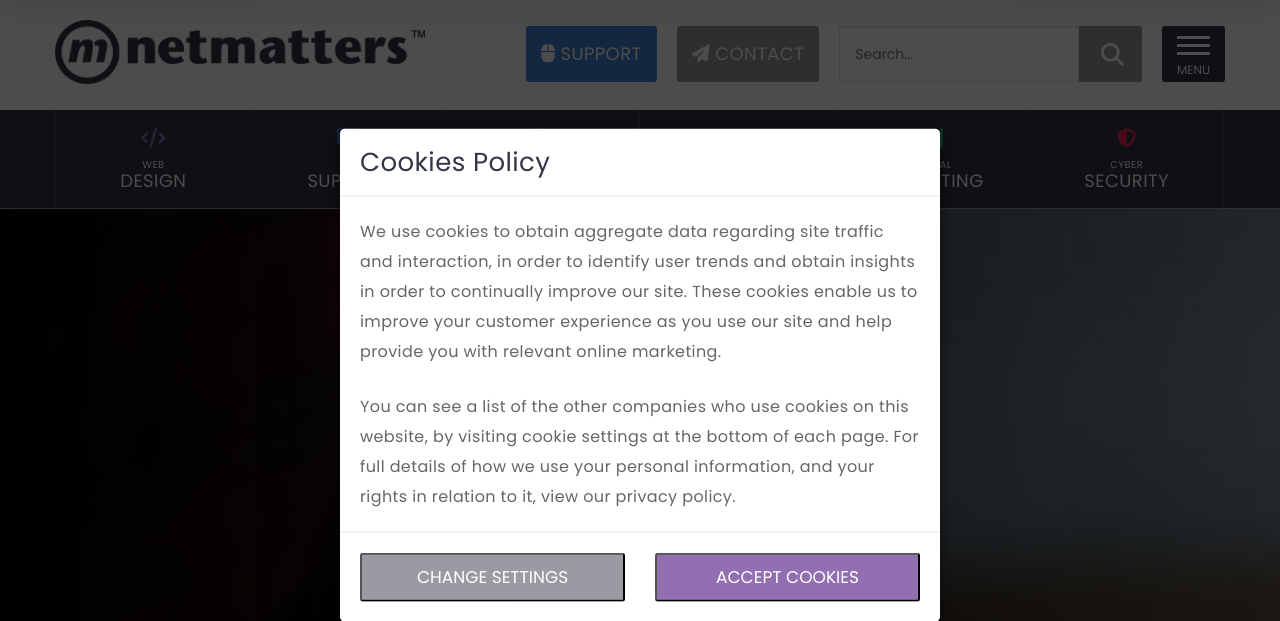
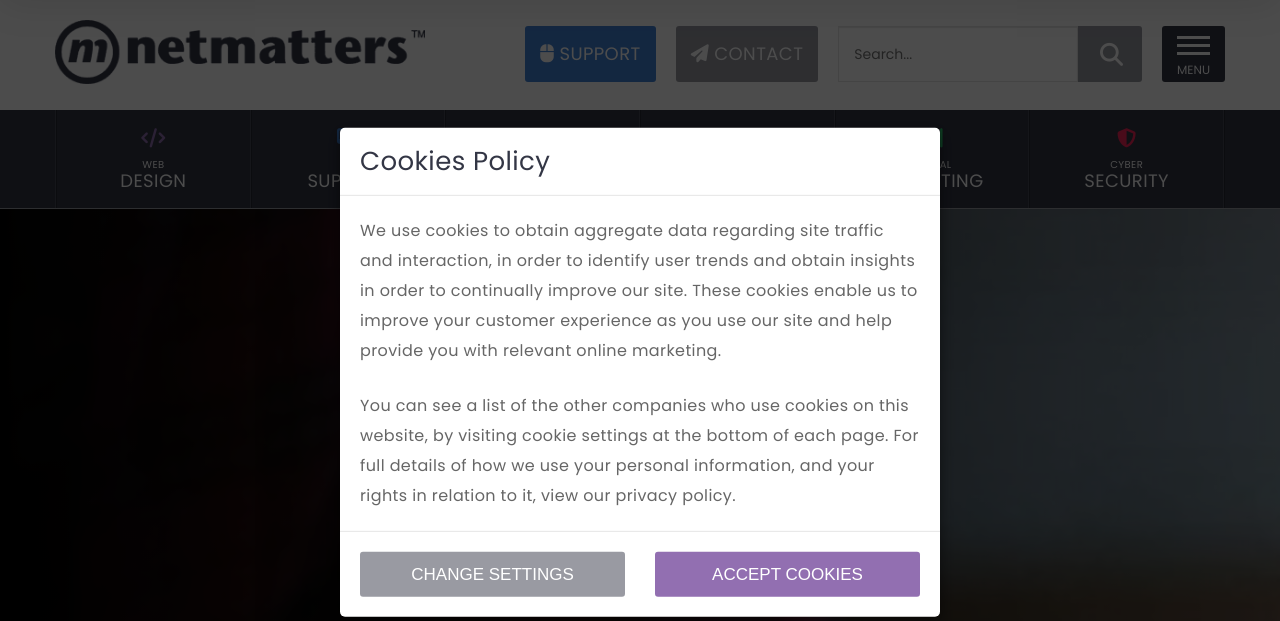
Before and after one commit to tahinia/HTML-CSS-Reflection, a PHP site: page / in a window 1280 px wide. Shown: the top 621 px of the page. Run offline with PHP 8.4, Linux system fonts and the light colour scheme; some libraries are stand-ins or nearby versions.

Commit message:
Fixes to button, id, and shadow height

```diff
--- a/index.html
+++ b/index.html
@@ -18,7 +18,7 @@
     href="https://cdnjs.cloudflare.com/ajax/libs/OwlCarousel2/2.3.4/assets/owl.theme.default.min.css"
     integrity="sha512-sMXtMNL1zRzolHYKEujM2AqCLUR9F2C4/05cdbxjjLSRvMQIciEPCQZo++nk7go3BtSuK9kfa/s+a4f4i5pLkw=="
     crossorigin="anonymous" referrerpolicy="no-referrer" />
-  <link rel="stylesheet" href="css/normalize.css">
+  <link rel="stylesheet" href="scss/normalize.css">
   <link rel="stylesheet" href="scss/hamburgers.css">
   <link rel="stylesheet" href="scss/style.css">
 
@@ -804,7 +804,7 @@
     <div id="sticky">
       <div id="overlay2"></div>
       <header>
-        <div id="container-header" class="margin-width">
+        <div id="container-header2" class="margin-width">
           <div class="top-header">
             <div class="logo-container">
               <a href="#">
@@ -826,9 +826,9 @@
               </div>
               <div class="searchbar">
                 <form method="GET" action="#" class="main-search-form">
-                  <input type="text" class="main-search-box" placeholder="Search..." id="input-search"
+                  <input type="text" class="main-search-box" placeholder="Search..." id="input-search2"
                     name="site-search">
-                  <button type="submit" id="submit-search">
+                  <button type="submit" id="submit-search2">
                     <i class="fas fa-search" aria-hidden="true"></i>
                   </button>
                 </form>
--- a/scss/_base.scss
+++ b/scss/_base.scss
@@ -92,7 +92,7 @@ a{
     color: #666;
     margin: auto;
     transform: translateY(0);
-    @include mq('md') {
+    @include mq('sm') {
         width: 600px;
         transform: translateY(20%);
     }
@@ -130,7 +130,7 @@ a{
             &:hover {
                 background-color: #84858f;
             }
-            @include mq('md') {
+            @include mq('sm') {
                 width: 50%;
                 margin-right: 15px;
                 margin-bottom: 0;
@@ -141,12 +141,12 @@ a{
             &:hover {
                 background-color: $purple2;
             }
-            @include mq('md') {
+            @include mq('sm') {
                 width: 50%;
                 margin-left: 15px;
             }
         }
-        @include mq('md') {
+        @include mq('sm') {
             flex-direction: row;
         }
     }
--- a/scss/_header.scss
+++ b/scss/_header.scss
@@ -46,6 +46,23 @@ header{
     }
 }
 
+#container-header2{
+    padding-left: 15px;
+    padding-right: 15px;
+    min-height: 110px;
+
+    input{
+        @include mq('md'){
+            display: none;
+        }
+
+        @include mq('lg'){
+            display: inline-block;
+            width: 240px;
+        }
+
+    }
+}
 .top-header{
     display: flex;
     align-items: center;
@@ -129,6 +146,39 @@ header{
 }
 
 #submit-search{
+    margin: 0;
+    display: inline-block;
+    height: 56px;
+    background-color: #999aa2;
+    border-radius: 0 3px 3px 0;
+    border-color: #fff;
+    border: none;
+    width: 63px;
+    font-size: 23px;
+    vertical-align: bottom;
+    position: relative;
+    color: #fff;
+    cursor: pointer;
+
+    .fa-search{
+        position: absolute;
+        top: 17px;
+        left: 22px;
+    }
+
+    @include mq('md'){
+        border-radius: 3px;
+    }
+    @include mq('lg'){
+        border-radius: 0 3px 3px 0;
+    }
+
+    &:hover{
+        background-color: #7e808a;
+    }
+}
+
+#submit-search2{
     margin: 0;
     display: inline-block;
     height: 56px;
--- a/scss/_mixins.scss
+++ b/scss/_mixins.scss
@@ -2,7 +2,7 @@
 
 $breakpoints: (
 'xxs': 557px,
-'xs': 767px,
+'xs': 766px,
 'sm': 768px,
 'md': 992px,
 'lg': 1260px
```
Also changed, not shown: scss/style.css (+65 -8 lines), scss/normalize.css (added), 1 other file.
